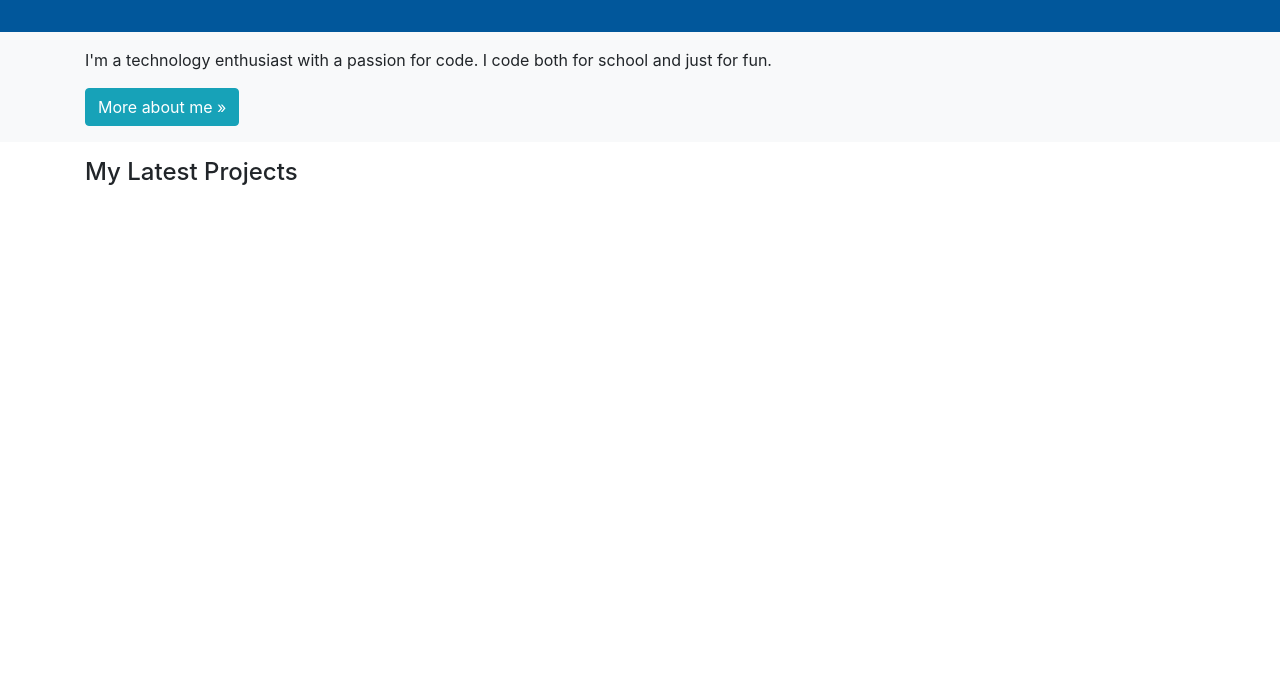
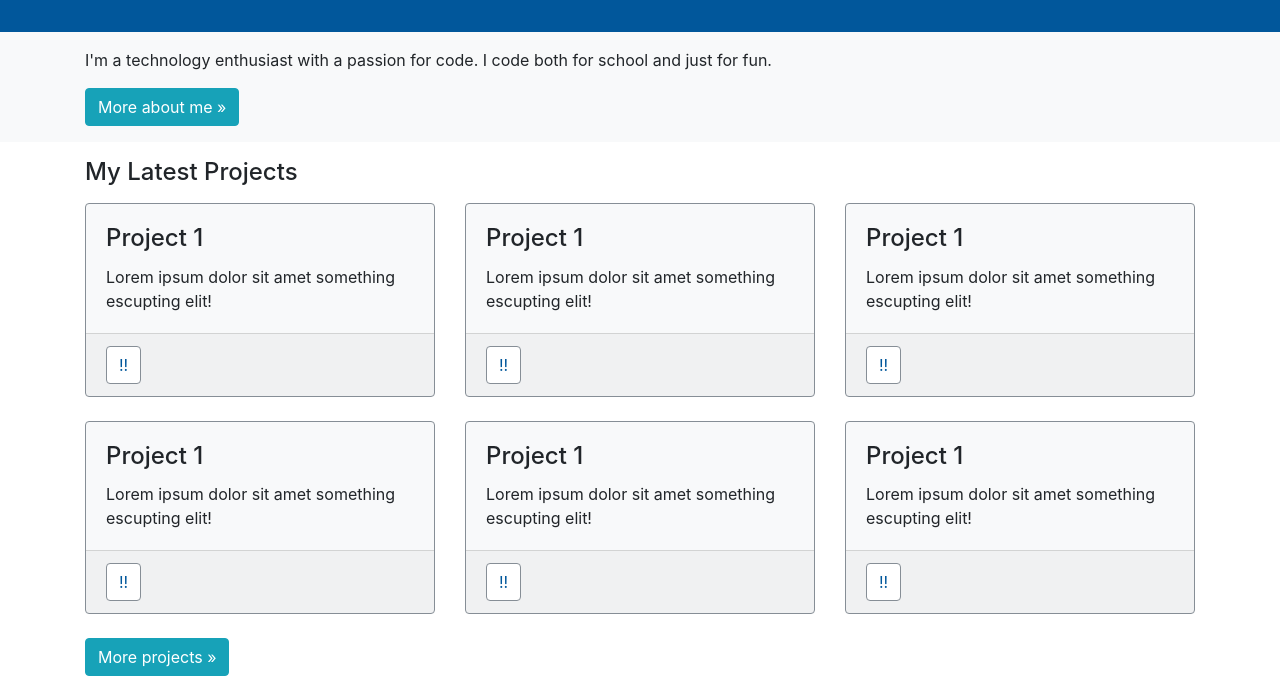
Before and after one commit to BenJetson/benjetson.github.io, a Jekyll site: the page built from index.html, in a window 1280 px wide. Shown: the part 428-1120 px from the top of the page. Built offline with Jekyll 4.4.1, drawn with Linux system fonts in a browser that asks for light colours; nearby versions of some CDN libraries; before the commit the page ends 900 px from its top, so only the background shows below that.

Commit message:
Added example project containers

```diff
--- a/index.html
+++ b/index.html
@@ -18,8 +18,26 @@ layout: boilerplate
         <a class="btn btn-info" href="{{ site.url }}/about">More about me &raquo;</a>
     </div>
 </section>
-<section class="py-3">
+<section class="bg-default py-3">
     <div class="container">
         <h4>My Latest Projects</h4>
     </div>
+    <div class="container mt-3">
+        <div class="row">
+            {% for i in (1..6) %}
+            <div class="col-sm-12 col-md-4 mb-4">
+                <div class="card border-secondary bg-light">
+                    <div class="card-body">
+                        <h4 class="card-title">Project 1</h4>
+                        <p class="card-text">Lorem ipsum dolor sit amet something escupting elit!</p>
+                    </div>
+                    <div class="card-footer">
+                        <a class="btn bg-white border-secondary" href="#">!!</a>
+                    </div>
+                </div>
+            </div>
+            {% endfor %}
+        </div>
+        <a class="btn btn-info" href="{{site.url}}/projects">More projects &raquo;</a>
+    </div>
 </section>
```
